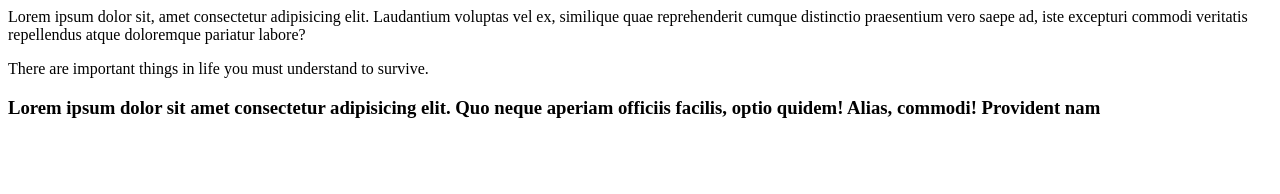
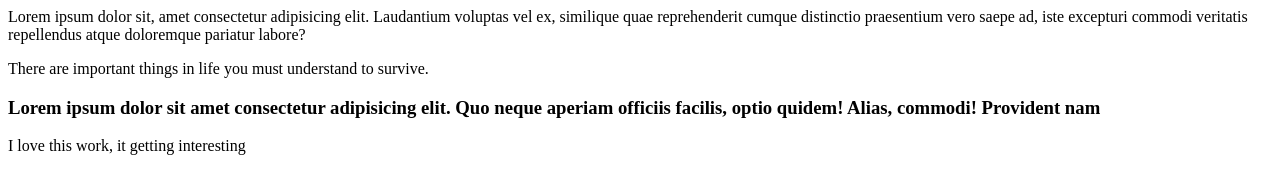
Before and after one commit to Kennyy1/Testproject, a plain HTML site: page index.html in a window 1280 px wide. Drawn offline with Linux system fonts and the light colour scheme.

Commit message:
inspiration line

```diff
--- a/index.html
+++ b/index.html
@@ -15,6 +15,7 @@
         </p>
 
         <h3>Lorem ipsum dolor sit amet consectetur adipisicing elit. Quo neque aperiam officiis facilis, optio quidem! Alias, commodi! Provident nam </h3>
+        <p>I love this work, it getting interesting</p>
     </body>
 
 </html>
```
